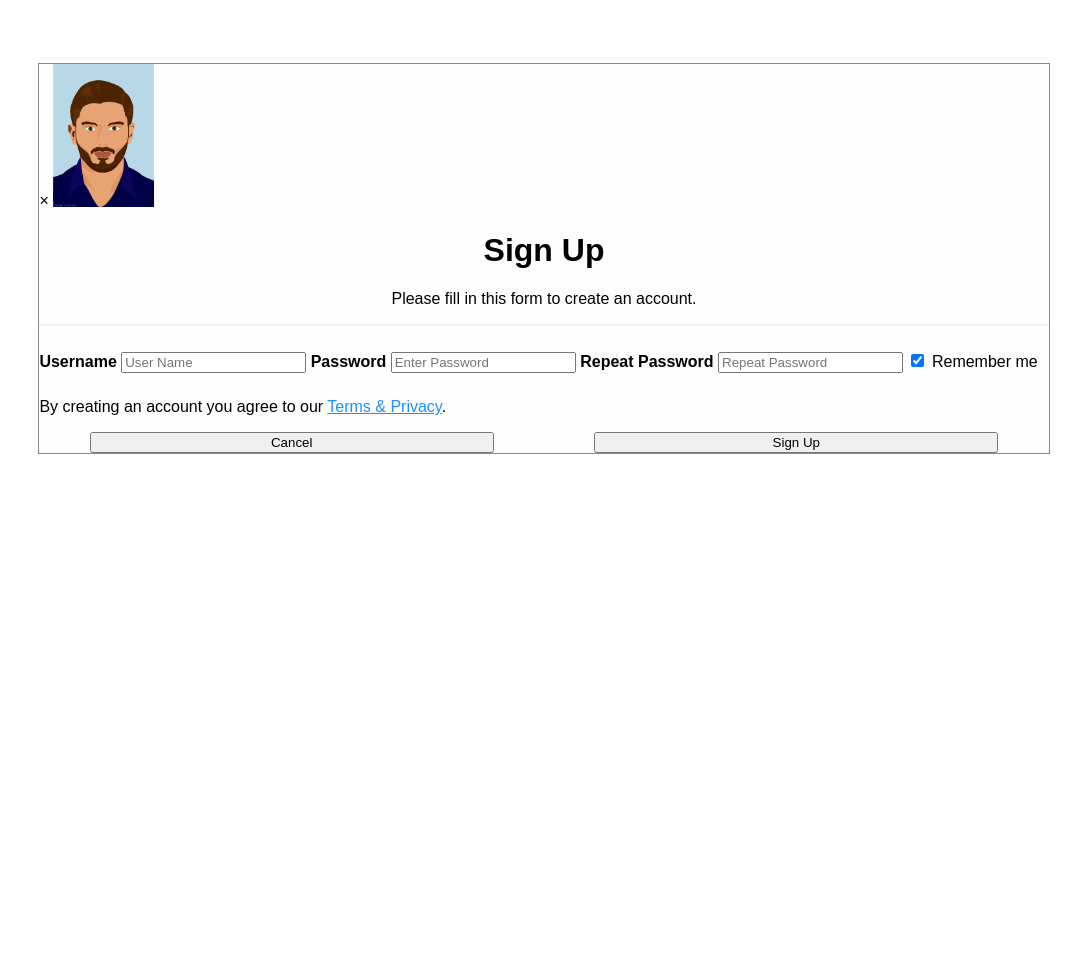
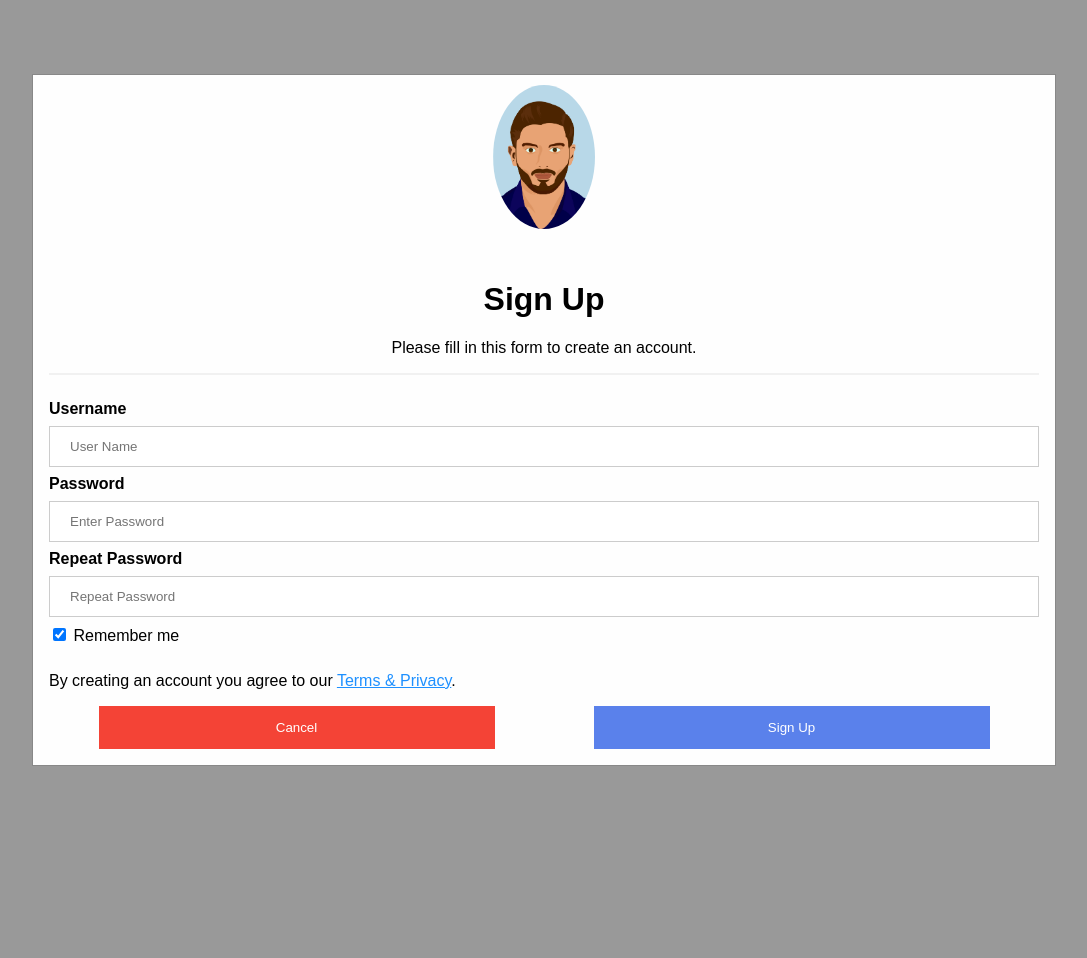
Before and after one commit to the-pandey-ji/MeraIdea, a PHP site: page /register.php in a window 1280 px wide. Shown: the whole page, without its empty margins (96-1183 px from the left). Run offline with PHP 8.4, Linux system fonts and the light colour scheme.

Commit message:
register.php edit

```diff
--- a/register.php
+++ b/register.php
@@ -80,13 +80,14 @@ if ($_SERVER['REQUEST_METHOD'] == "POST") {
 <!DOCTYPE html>
 <html>
 <link rel="stylesheet" href="signup.css">
+<link rel="stylesheet" href="login.css">
 
 <body>
 
-<div id="id02" class="modal">
+<div id="id02" class="modal" style="display:block">
       <form class="modal-content" action="" method="POST">
         <div class="imgcontainer">
-        <span onclick="document.getElementById('id02').style.display='block'" class="close" title="Close">&times;</span>
+        <!-- <span onclick="document.getElementById('id02').style.display='block'" class="close" title="Close">&times;</span> -->
         <img src="photos/avatar.png" alt="Avatar" style="width: 10%;" class="avatar">
       </div>
         <div class="container">
```
